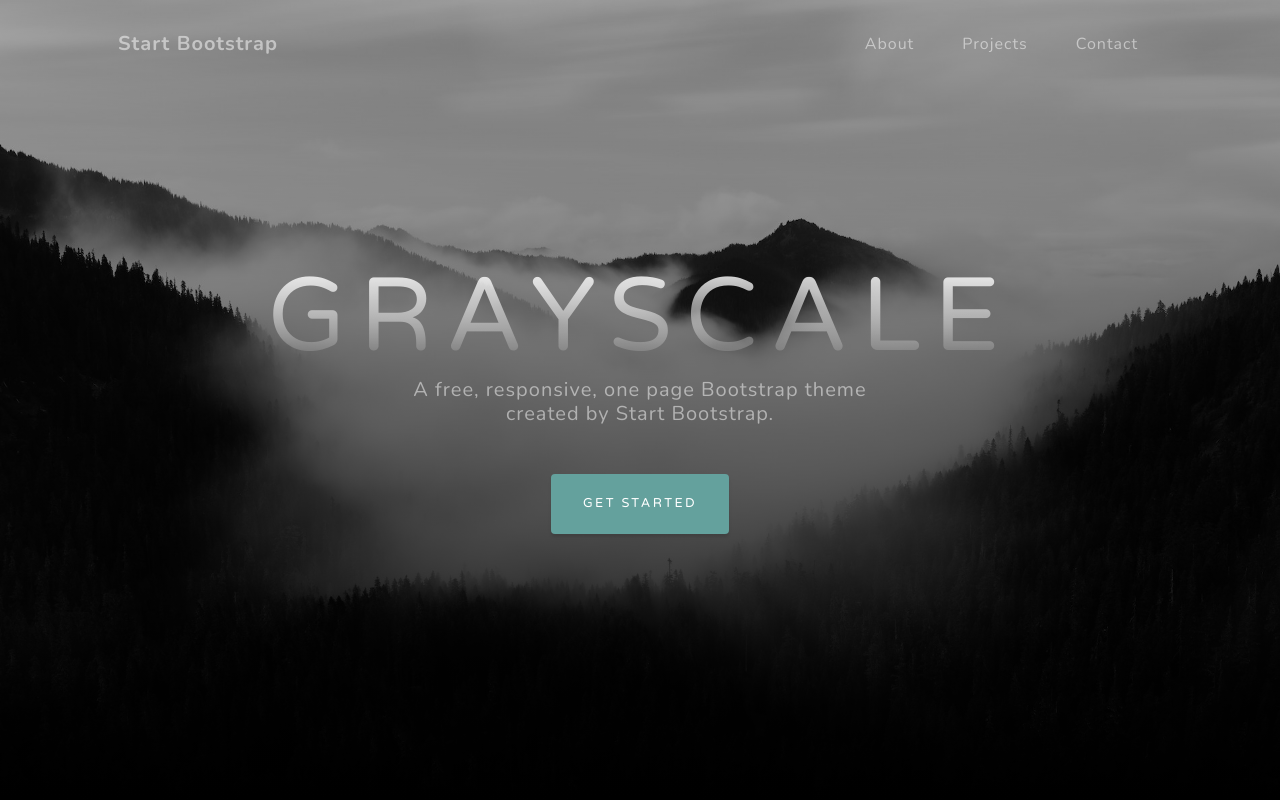
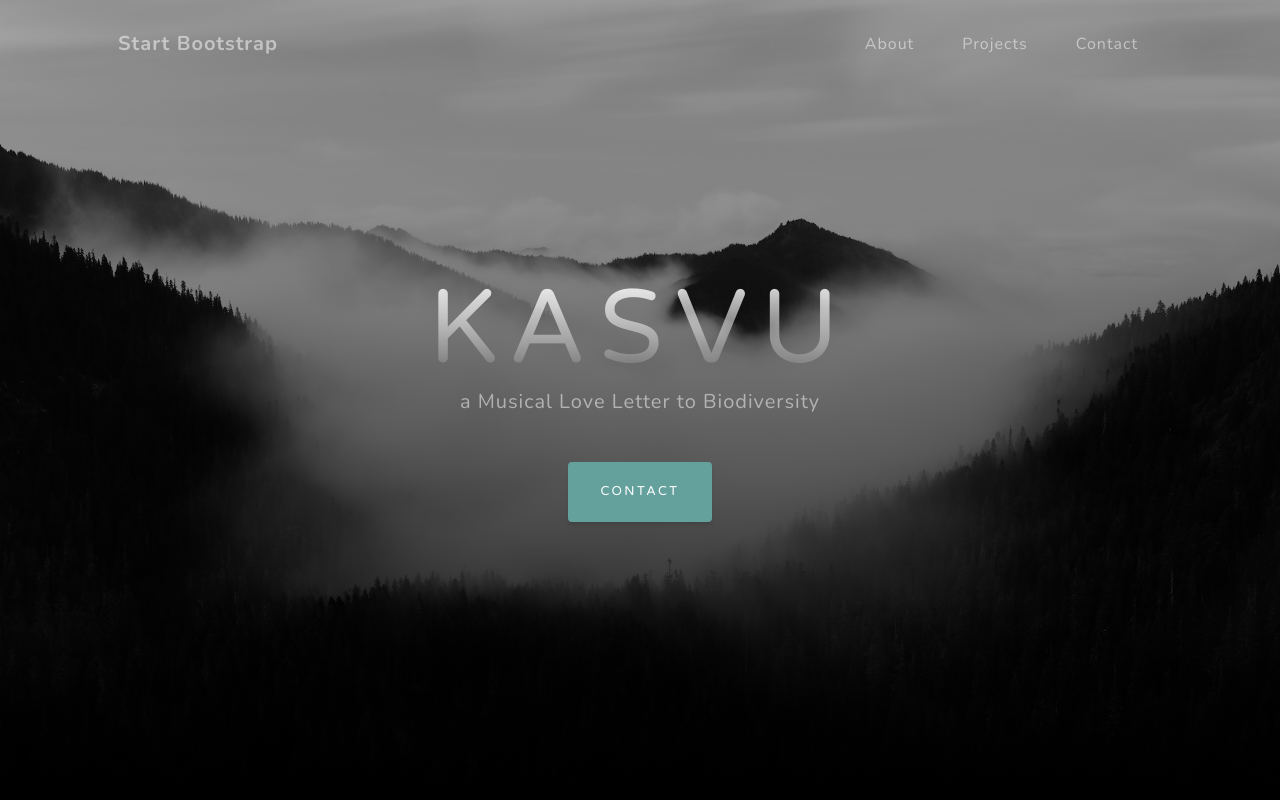
Before and after one commit to Kasvuband/kasvuband, a plain HTML site: page index.html in a window 1280 px wide. Shown: the top 800 px of the page. Drawn offline with nearby package versions, Linux system fonts and the light colour scheme.

Commit message:
Update index.html

```diff
--- a/index.html
+++ b/index.html
@@ -5,7 +5,7 @@
         <meta name="viewport" content="width=device-width, initial-scale=1, shrink-to-fit=no" />
         <meta name="description" content="" />
         <meta name="author" content="" />
-        <title>Grayscale - Start Bootstrap Theme</title>
+        <title>Kasvu - a Musical Love Letter to Biodiversity</title>
         <link rel="icon" type="image/x-icon" href="assets/favicon.ico" />
         <!-- Font Awesome icons (free version)-->
         <script src="https://use.fontawesome.com/releases/v5.15.4/js/all.js" crossorigin="anonymous"></script>
@@ -38,9 +38,9 @@
             <div class="container px-4 px-lg-5 d-flex h-100 align-items-center justify-content-center">
                 <div class="d-flex justify-content-center">
                     <div class="text-center">
-                        <h1 class="mx-auto my-0 text-uppercase">Grayscale</h1>
-                        <h2 class="text-white-50 mx-auto mt-2 mb-5">A free, responsive, one page Bootstrap theme created by Start Bootstrap.</h2>
-                        <a class="btn btn-primary" href="#about">Get Started</a>
+                        <h1 class="mx-auto my-0 text-uppercase">Kasvu</h1>
+                        <h2 class="text-white-50 mx-auto mt-2 mb-5">a Musical Love Letter to Biodiversity</h2>
+                        <a class="btn btn-primary" href="#about">Contact</a>
                     </div>
                 </div>
             </div>
```
